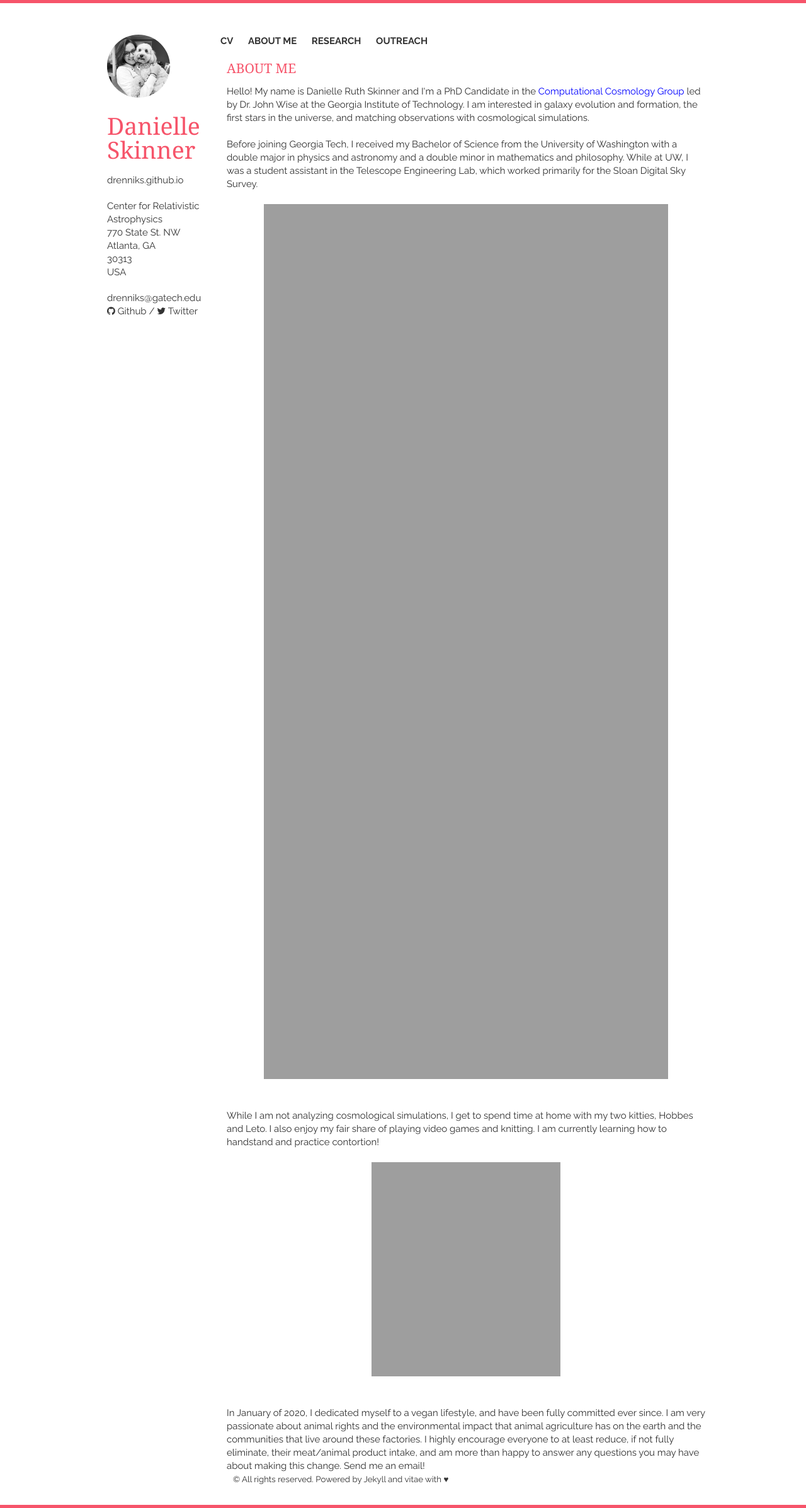
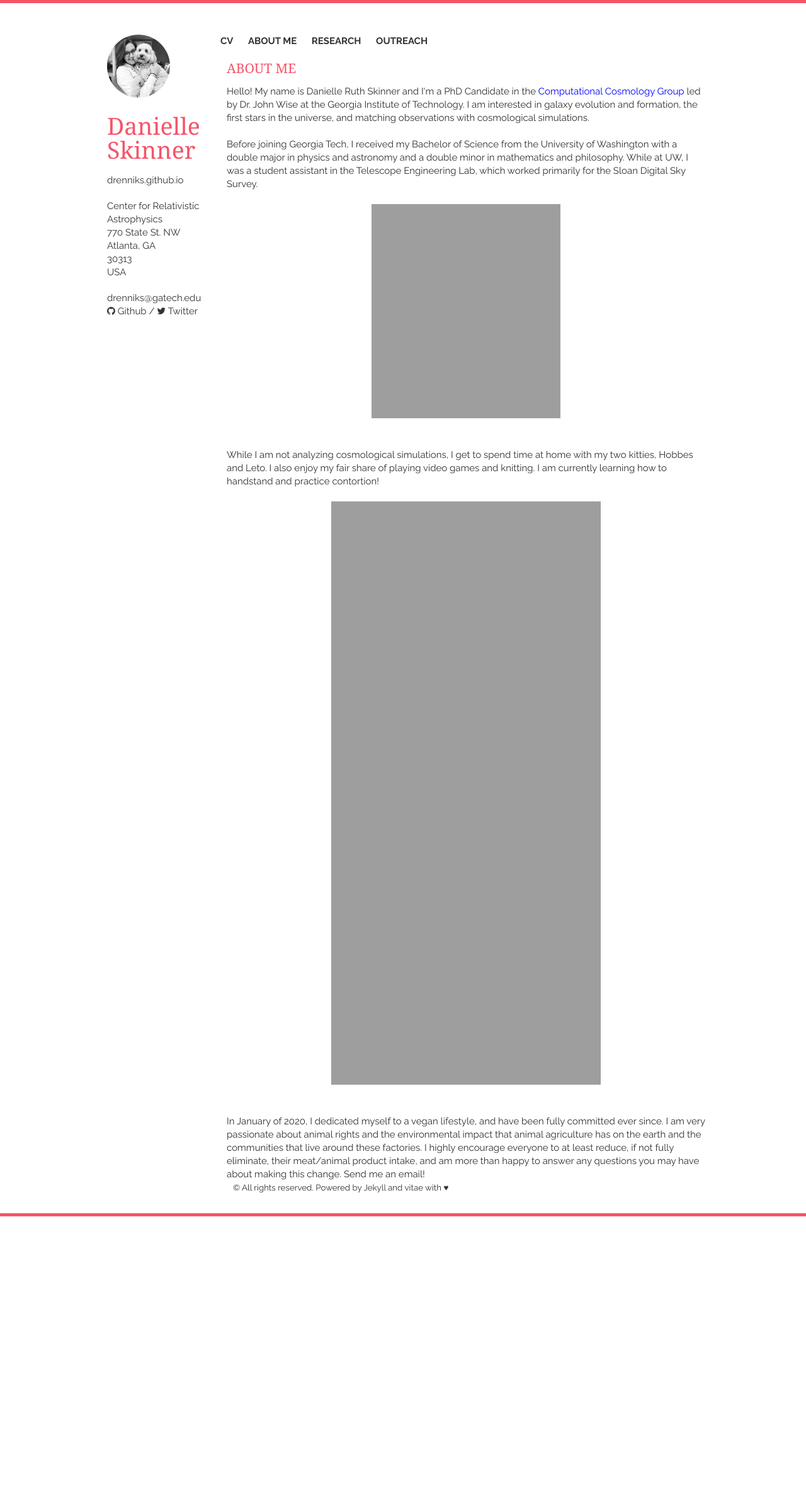
Before and after one commit to drenniks/drenniks.github.io, a Jekyll site: the page built from aboutme/index.html, in a window 1280 px wide. Shown: the whole page at 63% size. Built offline with Jekyll 4.4.1, drawn with Linux system fonts in a browser that asks for light colours; nearby versions of some CDN libraries; after the commit the page ends 1931 px from its top, so only the background shows below that.

Commit message:
Adjusting pic

```diff
--- a/_includes/aboutme.html
+++ b/_includes/aboutme.html
@@ -14,7 +14,7 @@
     <br>
     <br>
 
-    <div style="text-align:center"><img src="https://drenniks.github.io/static/img/kitties.jpg" width="642" height="1389"></div>
+    <div style="text-align:center"><img src="https://drenniks.github.io/static/img/kitties.jpg" width="300" height="340"></div>
 
     <br>
     <br>
@@ -23,7 +23,7 @@
     <br>
     <br>
 
-    <div style="text-align:center"><img src="https://drenniks.github.io/static/img/handstand.PNG" width="300" height="340"></div>
+    <div style="text-align:center"><img src="https://drenniks.github.io/static/img/handstand.PNG" width="428" height="926"></div>
 
     <br>
     <br>
```
